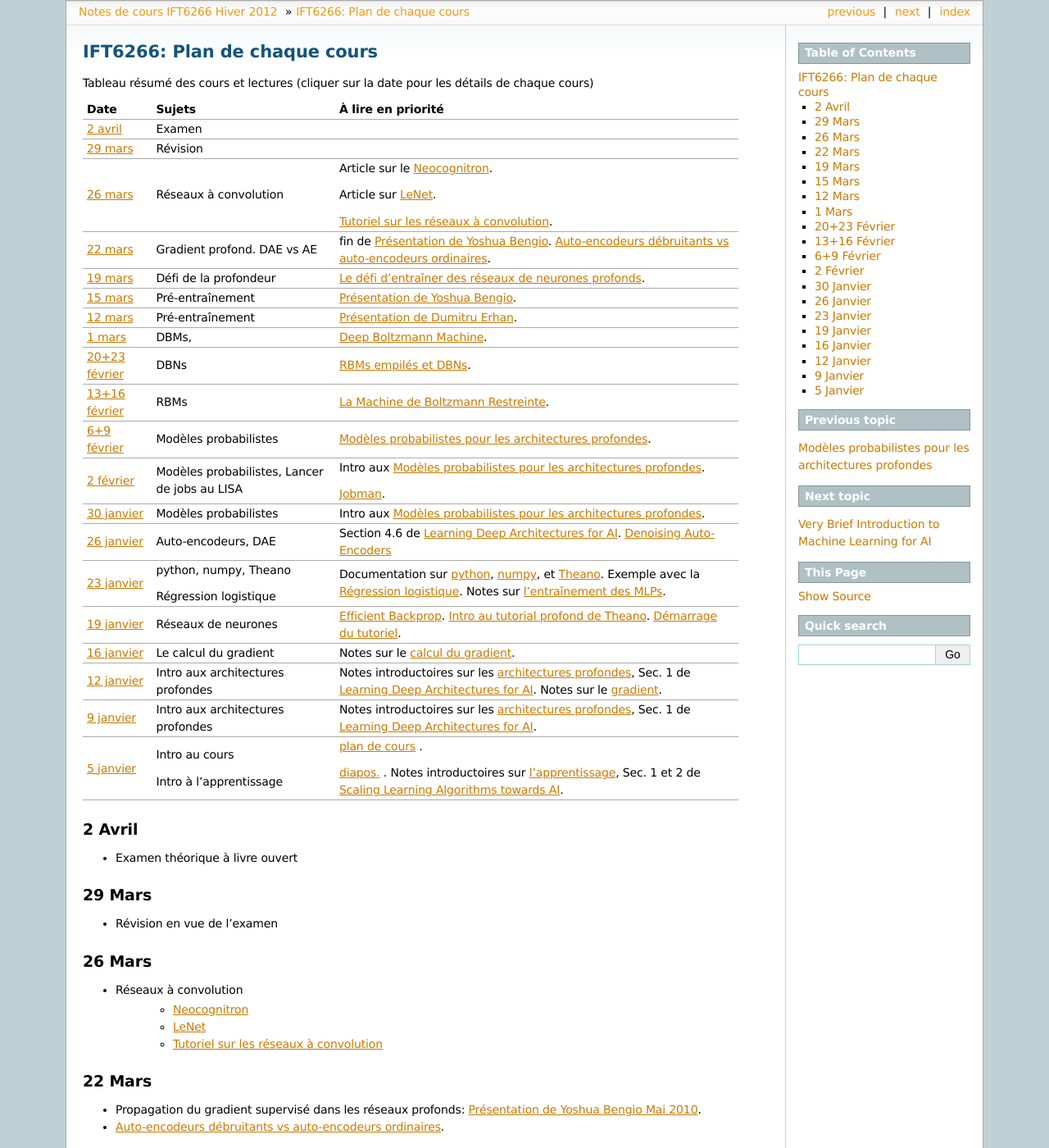
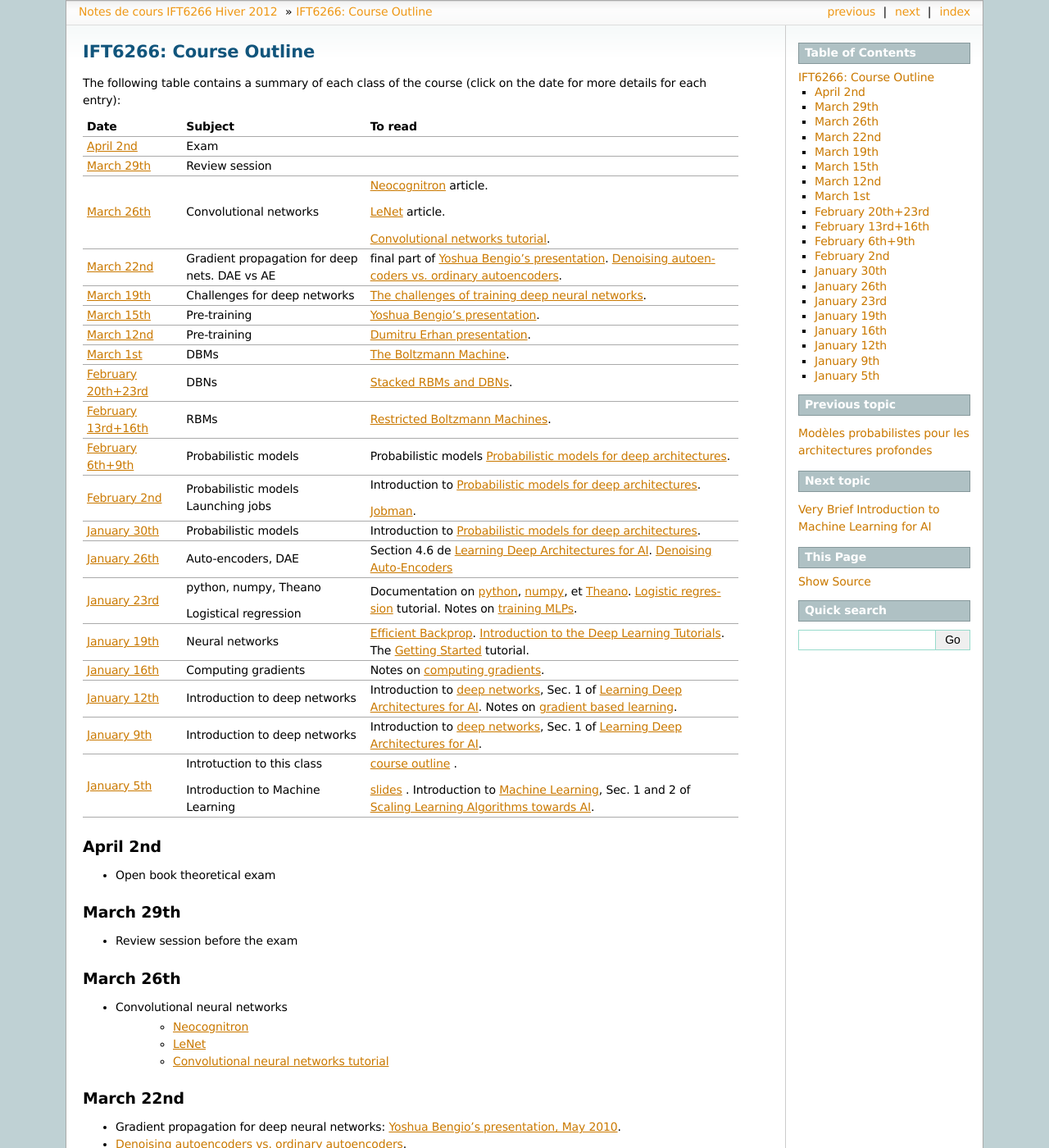
Before and after one commit to stjordanis/ift6266h12-app.assembla.com, a Sphinx documentation site: the page built from notes_de_cours/doc/plan_en.txt, in a window 1280 px wide and 1400 px high. Shown: the whole window at 82% size. Built offline with Sphinx 7.4.7, drawn with Linux system fonts in a browser that asks for light colours; formulas are drawn with MathJax 3; some of the changed text lies outside the part shown.

Commit message:
plan in english

```diff
--- a/notes_de_cours/doc/plan_en.txt
+++ b/notes_de_cours/doc/plan_en.txt
@@ -1,188 +1,188 @@
 
-=============================
-IFT6266: Plan de chaque cours
-=============================
+=======================
+IFT6266: Course Outline
+=======================
 
-Tableau résumé des cours et lectures (cliquer sur la date pour les détails de chaque cours)
+The following table contains a summary of each class of the course (click on
+the date for more details for each entry):
 
-==================  ======================  =========================================================================================================================================
-Date                Sujets                  À lire en priorité
-==================  ======================  =========================================================================================================================================
-`2 avril`_          Examen
-`29 mars`_          Révision
-`26 mars`_          Réseaux à convolution   Article sur le `Neocognitron <http://www.scholarpedia.org/article/Neocognitron>`_.
+=====================  ===================================  =========================================================================================================================================
+Date                   Subject                              To read
+=====================  ===================================  =========================================================================================================================================
+`April 2nd`_           Exam
+`March 29th`_          Review session
+`March 26th`_          Convolutional networks               `Neocognitron <http://www.scholarpedia.org/article/Neocognitron>`_ article.
 
-                                            Article sur `LeNet <http://yann.lecun.com/exdb/publis/pdf/lecun-89e.pdf>`_.
+                                                            `LeNet <http://yann.lecun.com/exdb/publis/pdf/lecun-89e.pdf>`_ article.
 
-                                            `Tutoriel sur les réseaux à convolution <http://deeplearning.net/tutorial/lenet.html>`_.
-`22 mars`_          Gradient profond.       fin de `Présentation de Yoshua Bengio <http://www.iro.umontreal.ca/~bengioy/ift6266/UofA_27_05_2010.pdf>`_.
-                    DAE vs AE               :ref:`dae_fr`.
-`19 mars`_          Défi de la profondeur   :ref:`deepchallenge_fr`.
-`15 mars`_          Pré-entraînement        `Présentation de Yoshua Bengio <http://www.iro.umontreal.ca/~bengioy/ift6266/UofA_27_05_2010.pdf>`_.
-`12 mars`_          Pré-entraînement        `Présentation de Dumitru Erhan <http://www.iro.umontreal.ca/~bengioy/ift6266/dumitru_erhan.pdf>`_.
-`1 mars`_           DBMs,                   :ref:`dbm_fr`.
-`20+23 février`_    DBNs                    :ref:`dbn_fr`.
-`13+16 février`_    RBMs                    :ref:`rbm_fr`.
-`6+9 février`_      Modèles probabilistes   :ref:`deepgm_fr`.
-`2 février`_        Modèles probabilistes,  Intro aux :ref:`deepgm_fr`.
-                    Lancer de jobs au LISA
-                                            `Jobman <http://www.assembla.com/wiki/show/ift6266h11/Jobman_au_DIRO>`_.
-`30 janvier`_       Modèles probabilistes   Intro aux :ref:`deepgm_fr`.
-`26 janvier`_       Auto-encodeurs,         Section 4.6 de `Learning Deep Architectures for AI <http://www.iro.umontreal.ca/%7Elisa/publications2/index.php/publications/show/239>`_.
-                    DAE                     `Denoising Auto-Encoders <http://www.iro.umontreal.ca/~lisa/publications2/index.php/publications/show/217>`_
-`23 janvier`_       python, numpy, Theano   Documentation sur `python <http://www.python.org/>`_,
-                                            `numpy <http://numpy.scipy.org/>`_, et `Theano <http://www.iro.umontreal.ca/~lisa/deep/theanodoc/>`_.
-                    Régression logistique   Exemple avec la `Régression logistique <http://deeplearning.net/tutorial/logreg.html>`_.
-                                            Notes sur :ref:`l'entraînement des MLPs <trainmlp_fr>`.
-`19 janvier`_       Réseaux de neurones     `Efficient Backprop <http://yann.lecun.com/exdb/publis/pdf/lecun-98b.pdf>`_.
-                                            `Intro au tutorial profond de Theano <http://deeplearning.net/tutorial/intro.html>`_.
-                                            `Démarrage du tutoriel <http://deeplearning.net/tutorial/gettingstarted.html>`_.
-`16 janvier`_       Le calcul du gradient   Notes sur le :ref:`calcul du gradient <flowgraph_fr>`.
-`12 janvier`_       Intro aux               Notes introductoires sur les :ref:`architectures profondes <deepintro_fr>`,
-                    architectures           Sec. 1 de `Learning Deep Architectures for AI <http://www.iro.umontreal.ca/%7Elisa/publications2/index.php/publications/show/239>`_.
-                    profondes               Notes sur le :ref:`gradient <gradient_fr>`.
-`9 janvier`_        Intro aux               Notes introductoires sur les :ref:`architectures profondes <deepintro_fr>`,
-                    architectures           Sec. 1 de `Learning Deep Architectures for AI <http://www.iro.umontreal.ca/%7Elisa/publications2/index.php/publications/show/239>`_.
-                    profondes
-`5 janvier`_        Intro au cours          `plan de cours <http://cours.iro.umontreal.ca/file.php/507/plan_H11.pdf>`_ .
+                                                            `Convolutional networks tutorial <http://deeplearning.net/tutorial/lenet.html>`_.
+`March 22nd`_          Gradient propagation for deep nets.  final part of `Yoshua Bengio's presentation <http://www.iro.umontreal.ca/~bengioy/ift6266/UofA_27_05_2010.pdf>`_.
+                       DAE vs AE                            :ref:`dae_en`.
+`March 19th`_          Challenges for deep networks         :ref:`deepchallenge_en`.
+`March 15th`_          Pre-training                         `Yoshua Bengio's presentation <http://www.iro.umontreal.ca/~bengioy/ift6266/UofA_27_05_2010.pdf>`_.
+`March 12nd`_          Pre-training                         `Dumitru Erhan presentation <http://www.iro.umontreal.ca/~bengioy/ift6266/dumitru_erhan.pdf>`_.
+`March 1st`_           DBMs                                 :ref:`dbm_en`.
+`February 20th+23rd`_  DBNs                                 :ref:`dbn_en`.
+`February 13rd+16th`_  RBMs                                 :ref:`rbm_en`.
+`February 6th+9th`_    Probabilistic models                 Probabilistic models :ref:`deepgm_en`.
+`February 2nd`_        Probabilistic models                 Introduction to :ref:`deepgm_en`.
+                       Launching jobs
+                                                            `Jobman <http://www.assembla.com/wiki/show/ift6266h11/Jobman_au_DIRO>`_.
+`January 30th`_        Probabilistic models                 Introduction to :ref:`deepgm_en`.
+`January 26th`_        Auto-encoders,                       Section 4.6 de `Learning Deep Architectures for AI <http://www.iro.umontreal.ca/%7Elisa/publications2/index.php/publications/show/239>`_.
+                       DAE                                  `Denoising Auto-Encoders <http://www.iro.umontreal.ca/~lisa/publications2/index.php/publications/show/217>`_
+`January 23rd`_        python, numpy, Theano                Documentation on `python <http://www.python.org/>`_,
+                                                            `numpy <http://numpy.scipy.org/>`_, et `Theano <http://www.iro.umontreal.ca/~lisa/deep/theanodoc/>`_.
+                       Logistical regression                `Logistic regression <http://deeplearning.net/tutorial/logreg.html>`_ tutorial.
+                                                            Notes on :ref:`training MLPs <trainmlp_en>`.
+`January 19th`_        Neural networks                      `Efficient Backprop <http://yann.lecun.com/exdb/publis/pdf/lecun-98b.pdf>`_.
+                                                            `Introduction to the Deep Learning Tutorials <http://deeplearning.net/tutorial/intro.html>`_.
+                                                            The `Getting Started <http://deeplearning.net/tutorial/gettingstarted.html>`_ tutorial.
+`January 16th`_        Computing gradients                  Notes on :ref:`computing gradients <flowgraph_en>`.
+`January 12th`_        Introduction to deep networks        Introduction to :ref:`deep networks <deepintro_en>`,
+                                                            Sec. 1 of `Learning Deep Architectures for AI <http://www.iro.umontreal.ca/%7Elisa/publications2/index.php/publications/show/239>`_.
+                                                            Notes on :ref:`gradient based learning <gradient_en>`.
+`January 9th`_         Introduction to deep networks        Introduction to :ref:`deep networks <deepintro_en>`,
+                                                            Sec. 1 of `Learning Deep Architectures for AI <http://www.iro.umontreal.ca/%7Elisa/publications2/index.php/publications/show/239>`_.
 
-                    Intro à                 `diapos. <http://www.iro.umontreal.ca/~pift6266/H10/intro_diapos.pdf>`_ .
-                    l'apprentissage         Notes introductoires sur :ref:`l'apprentissage <mlintro_fr>`,
-                                            Sec. 1 et 2 de `Scaling Learning Algorithms towards AI <http://www.iro.umontreal.ca/%7Elisa/publications2/index.php/publications/show/4>`_.
+`January 5th`_         Introtuction to this class           `course outline <http://cours.iro.umontreal.ca/file.php/507/plan_H11.pdf>`_ .
 
-==================  ======================  =========================================================================================================================================
+                       Introduction to Machine Learning     `slides <http://www.iro.umontreal.ca/~pift6266/H10/intro_diapos.pdf>`_ .
+                                                            Introduction to :ref:`Machine Learning <mlintro_en>`,
+                                                            Sec. 1 and 2 of `Scaling Learning Algorithms towards AI <http://www.iro.umontreal.ca/%7Elisa/publications2/index.php/publications/show/4>`_.
 
-2 Avril
--------
+=====================  ===================================  =========================================================================================================================================
 
-* Examen théorique à livre ouvert
+April 2nd
+---------
 
-29 Mars
--------
+* Open book theoretical exam
 
-* Révision en vue de l'examen
+March 29th
+----------
 
-26 Mars
--------
+* Review session before the exam
 
-* Réseaux à convolution
+March 26th
+----------
+
+* Convolutional neural networks
    * `Neocognitron <http://www.scholarpedia.org/article/Neocognitron>`_
    * `LeNet <http://yann.lecun.com/exdb/publis/pdf/lecun-89e.pdf>`_
-   * `Tutoriel sur les réseaux à convolution <http://deeplearning.net/tutorial/lenet.html>`_
+   * `Convolutional neural networks tutorial <http://deeplearning.net/tutorial/lenet.html>`_
 
-22 Mars
--------
+March 22nd
+----------
 
-* Propagation du gradient supervisé dans les réseaux profonds: `Présentation de Yoshua Bengio Mai 2010 <http://www.iro.umontreal.ca/~bengioy/ift6266/UofA_27_05_2010.pdf>`_.
-* :ref:`dae_fr`.
+* Gradient propagation for deep neural networks: `Yoshua Bengio's presentation, May 2010 <http://www.iro.umontreal.ca/~bengioy/ift6266/UofA_27_05_2010.pdf>`_.
+* :ref:`dae_en`.
 
-19 Mars
--------
+March 19th
+----------
 
-* Comprendre l'effet du pré-entraînement non-supervisé: `Présentation de Yoshua Bengio Mai 2010 <http://www.iro.umontreal.ca/~bengioy/ift6266/UofA_27_05_2010.pdf>`_.
-* :ref:`deepchallenge_fr`.
+* Understanding the effects of non-supervised pre-training: `Yoshua Bengio's presentation, May 2010 <http://www.iro.umontreal.ca/~bengioy/ift6266/UofA_27_05_2010.pdf>`_.
+* :ref:`deepchallenge_en`.
 
-15 Mars
--------
+March 15th
+----------
 
-* Comprendre l'effet du pré-entraînement non-supervisé: `Présentation de Yoshua Bengio Mai 2010 <http://www.iro.umontreal.ca/~bengioy/ift6266/UofA_27_05_2010.pdf>`_.
+* Understanding the effects of non-supervised pre-training: `Yoshua Bengio's presentation, May 2010 <http://www.iro.umontreal.ca/~bengioy/ift6266/UofA_27_05_2010.pdf>`_.
 
-12 Mars
--------
+March 12nd
+----------
 
-* Comprendre l'effet du pré-entraînement non-supervisé: `Présentation de Dumitru Erhan Mars 2010 <http://www.iro.umontreal.ca/~bengioy/ift6266/dumitru_erhan.pdf>`_.
+* Understanding the effects of non-supervised pre-training: `Dumitru Erhan's presentation, March 2010 <http://www.iro.umontreal.ca/~bengioy/ift6266/dumitru_erhan.pdf>`_.
 
-1 Mars
-------
+March 1st
+---------
 
-* :ref:`dbm_fr`.
+* :ref:`dbm_en`.
 
-20+23 Février
--------------
+February 20th+23rd
+------------------
 
-*  :ref:`dbn_fr`.
+*  :ref:`dbn_en`.
 
-13+16 Février
--------------
+February 13rd+16th
+------------------
 
-*  :ref:`rbm_fr`.
+*  :ref:`rbm_en`.
 
-6+9 Février
+February 6th+9th
+----------------
+
+*  More of :ref:`deepgm_en`.
+
+February 2nd
 ------------
 
-*  Suite des :ref:`deepgm_fr`.
+*  More on introduction to :ref:`deepgm_en`.
 
-2 Février
----------
+January 30th
+------------
 
-*  Suite de l'intro aux :ref:`deepgm_fr`.
+*  Introduction to :ref:`deepgm_en`.
 
-30 Janvier
-----------
+January 26th
+------------
 
-*  Intro aux :ref:`deepgm_fr`.
+* On training neural networks:
 
-26 Janvier
-----------
+  * Controlling capacity :ref:`trainmlp_en`
 
-* Suite de l'entraînement des réseaux de neurones:
+* Auto-Encoders
 
-  * Contrôle de la capacité: :ref:`trainmlp_fr`
+  * Survery on auto-encoders: section 4.6 of `Learning Deep Architectures for AI <http://www.iro.umontreal.ca/%7Elisa/publications2/index.php/publications/show/239>`_
+  * `Denoising auto-encoders tutorial <http://deeplearning.net/tutorial/SdA.html>`_
 
-* Auto-encodeurs
+January 23rd
+------------
+* :ref:`mlp_en`
 
-  * Survol des auto-encodeurs: section 4.6 de `Learning Deep Architectures for AI <http://www.iro.umontreal.ca/%7Elisa/publications2/index.php/publications/show/239>`_
-  * `Tutorial sur les auto-encodeurs débruitants <http://deeplearning.net/tutorial/SdA.html>`_
+  * :ref:`backprop_en`
+  * :ref:`logreg_en`
+  * :ref:`trainmlp_en`
 
-23 Janvier
-----------
-* :ref:`mlp_fr`
+* Introduction to the Deep Learning Tutorials (using Theano) <http://deeplearning.net/tutorial/intro.html>`_
 
-  * :ref:`backprop_fr`
-  * :ref:`logreg_fr`
-  * :ref:`trainmlp_fr`
+January 19th
+------------
+* :ref:`mlp_en`
 
-* Intro au `tutoriel profond de Theano <http://deeplearning.net/tutorial/intro.html>`_
+  * :ref:`mln_en`
+  * :ref:`loss_en`
 
-19 Janvier
-----------
-* :ref:`mlp_fr`
+* Introduction to `Theano <http://www.iro.umontreal.ca/~lisa/deep/theanodoc/>`_
+* Introduction to the Deep Learning Tutorials (using Theano) <http://deeplearning.net/tutorial/intro.html>`_
 
-  * :ref:`mln_fr`
-  * :ref:`loss_fr`
+January 16th
+------------
+* :ref:`gradient_en`
 
-* Introduction à `Theano <http://www.iro.umontreal.ca/~lisa/deep/theanodoc/>`_
-* Intro au `tutoriel profond de Theano <http://deeplearning.net/tutorial/intro.html>`_
-
-16 Janvier
-----------
-* :ref:`gradient_fr`
-
-  * :ref:`flowgraph_fr`
+  * :ref:`flowgraph_en`
 
 
-12 Janvier
-----------
+January 12th
+------------
+* :ref:`Introduction to deep learning <deepintro_en>`
 
-* :ref:`Introduction aux algorithmes d'apprentissage profond <deepintro_fr>`
+  * :ref:`breakthrough_en`
 
-  * :ref:`breakthrough_fr`
+* :ref:`gradient_en`
 
-* :ref:`gradient_fr`
-
-  * :ref:`grad_fr`
-  * :ref:`gd_fr`
-  * :ref:`sgd_fr`
+  * :ref:`grad_en`
+  * :ref:`gd_en`
+  * :ref:`sgd_en`
 
 
-9 Janvier
-----------
+January 9th
+-----------
 
-* :ref:`deepintro_fr`
+* :ref:`deepintro_en`
 
-5 Janvier
----------
+January 5th
+-----------
 
-* Introduction au cours, objectifs du cours, modalités d'évaluation (`plan de cours <http://www.iro.umontreal.ca/~pift6266/H12/plan_H12.pdf>`_)
+* Introduction and motivation of the course as well as evaluation methodology (`course outlie <http://www.iro.umontreal.ca/~pift6266/H12/plan_H12.pdf>`_)
 
-* :ref:`mlintro_fr`
+* :ref:`mlintro_en`
```
